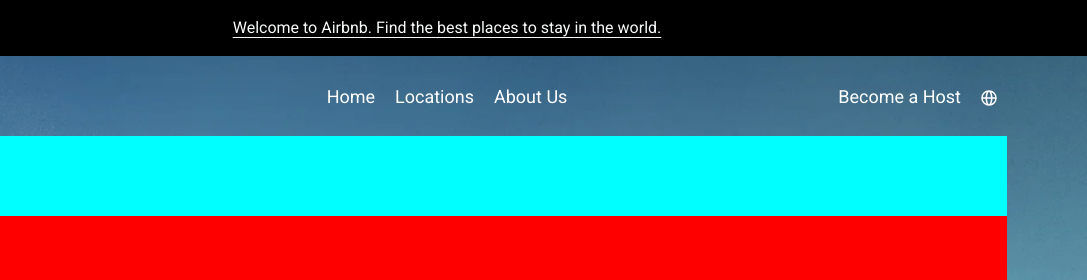
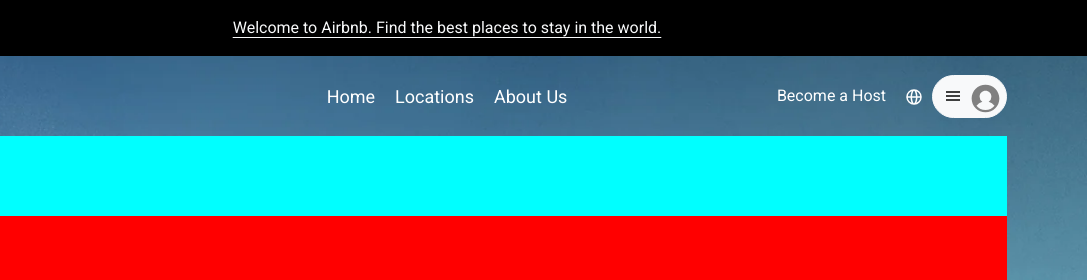
Before and after one commit to matobuild/AIRBNB, a plain HTML site: page index.html in a window 1280 px wide. Shown: the top 280 px of the page, 193-1280 px from the left. Drawn offline with nearby package versions, Linux system fonts and the light colour scheme.

Commit message:
finish navbar:)

```diff
--- a/index.html
+++ b/index.html
@@ -75,6 +75,52 @@
                 ></path>
               </svg>
             </a>
+            <button type="button" class="btn btn-light rounded-pill">
+              <svg
+                viewBox="0 0 32 32"
+                xmlns="http://www.w3.org/2000/svg"
+                aria-hidden="true"
+                role="presentation"
+                focusable="false"
+                style="
+                  fill: none;
+                  height: 16px;
+                  width: 16px;
+                  stroke: currentcolor;
+                  stroke-width: 3;
+                  overflow: visible;
+                  position: relative;
+                  <!-- bottom: 4px; -->
+                "
+              >
+                <g fill="none" fill-rule="nonzero">
+                  <path d="m2 16h28"></path>
+                  <path d="m2 24h28"></path>
+                  <path d="m2 8h28"></path>
+                </g>
+              </svg>
+              <svg
+                viewBox="0 0 32 32"
+                xmlns="http://www.w3.org/2000/svg"
+                aria-hidden="true"
+                role="presentation"
+                focusable="false"
+                style="
+                  height: 29px;
+                  width: 29px;
+                  fill: currentcolor;
+                  position: relative;
+                  left: 6px;
+                  top: 2px;
+                "
+              >
+                <g fill="gray" fill-rule="nonzero">
+                  <path
+                    d="m16 .7c-8.437 0-15.3 6.863-15.3 15.3s6.863 15.3 15.3 15.3 15.3-6.863 15.3-15.3-6.863-15.3-15.3-15.3zm0 28c-4.021 0-7.605-1.884-9.933-4.81a12.425 12.425 0 0 1 6.451-4.4 6.507 6.507 0 0 1 -3.018-5.49c0-3.584 2.916-6.5 6.5-6.5s6.5 2.916 6.5 6.5a6.513 6.513 0 0 1 -3.019 5.491 12.42 12.42 0 0 1 6.452 4.4c-2.328 2.925-5.912 4.809-9.933 4.809z"
+                  ></path>
+                </g>
+              </svg>
+            </button>
           </div>
         </nav>
 
--- a/style.css
+++ b/style.css
@@ -41,15 +41,17 @@
 .middle-nav,
 .right-nav {
     display: flex;
-    font-size: 18px
+    align-items: center;
 }
 
 .middle-nav {
     justify-content: center;
+    font-size: 18px
 }
 
 .right-nav {
     justify-content: end;
+    font-size: 16px;
 }
 
 .nav-link {
```
